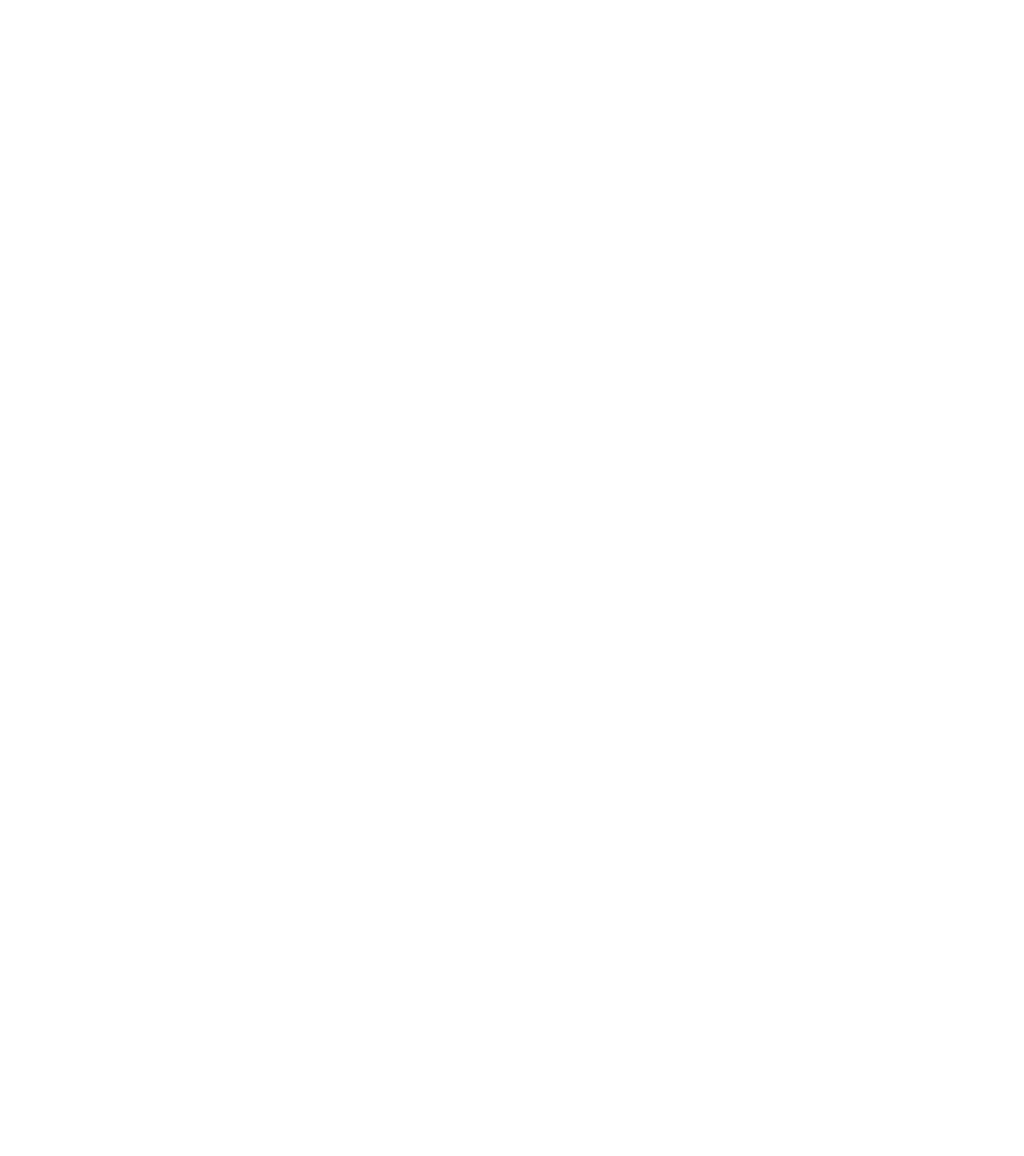
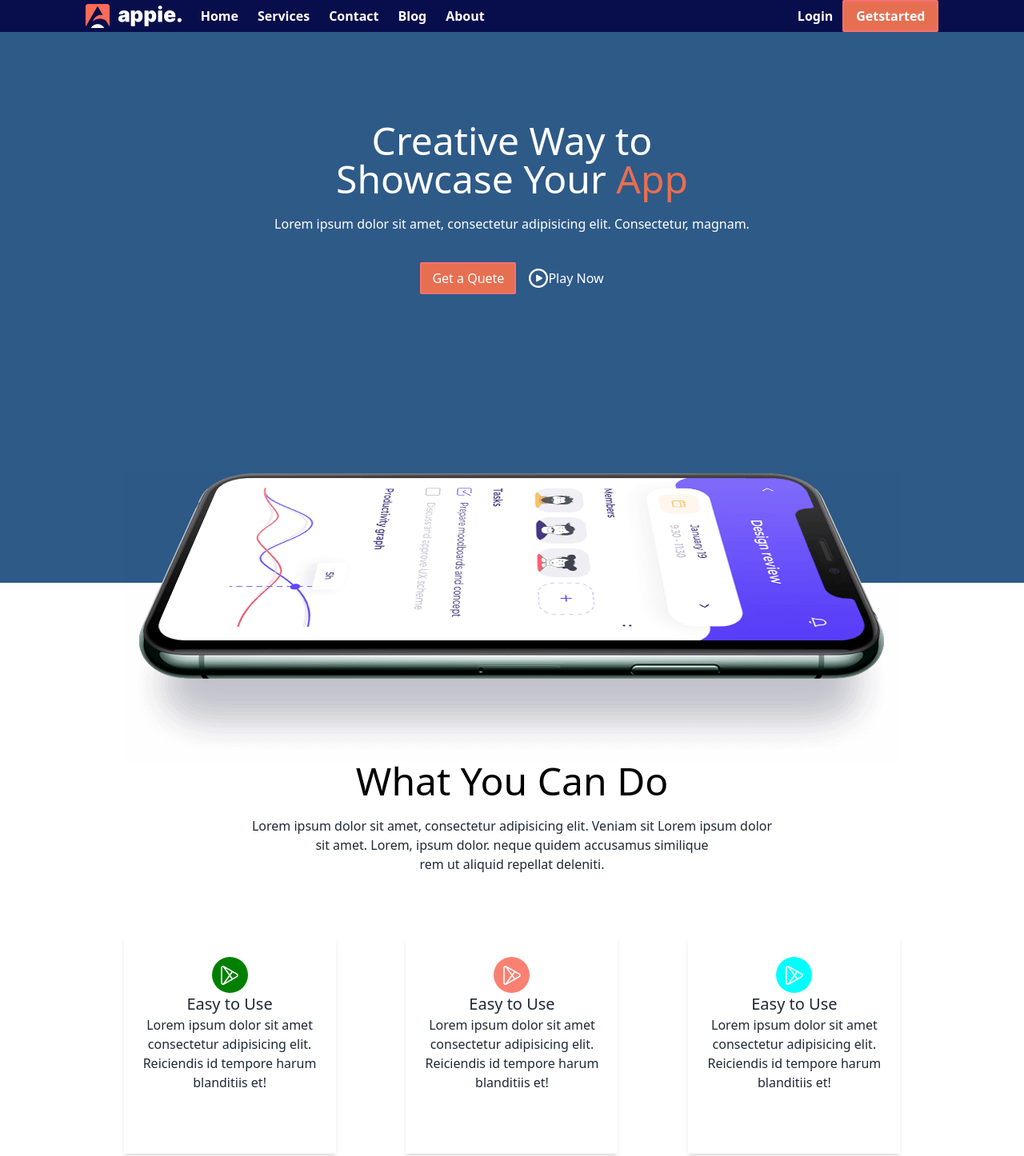
Before and after one commit to robs360/tailwind-project, a plain HTML site: page index.html in a window 1280 px wide. Shown: the top 1446 px of the page at 80% size. Before the commit the page ends 800 px from the top, so only its background shows below. Drawn offline with nearby package versions, Linux system fonts and the light colour scheme.

Commit message:
git project have done

```diff
--- a/index.html
+++ b/index.html
@@ -9,7 +9,107 @@
 </head>
 
 <body>
+    <header class="w-full bg-[#2E5A88] min-h-[400px]">
 
+        <nav class="w-full mx-auto bg-[#080E4B]">
+
+            <div class="w-10/12 flex justify-between mx-auto">
+
+                <div class="hidden lg:flex text-[white] space-x-6 items-center font-bold">
+                    <img src="tailwindConceptual_01/assets/logo-3.png" alt="">
+                    <a href="#Home">Home</a>
+                    <a href="#Home">Services</a>
+                    <a href="#Home">Contact</a>
+                    <a href="#Home">Blog</a>
+                    <a href="#Home">About</a>
+                </div>
+
+
+                <div class="flex space-x-3 font-bold">
+                    <button class="text-[white]">Login</button>
+                    <button
+                        class="w-[120px] h-[40px] bg-[#E76F51] rounded-sm text-[white] border-2 border-red-400 hover:bg-[#080E4B] duration-300">
+                        Getstarted</button>
+                </div>
+
+                <div class="flex items-center lg:hidden">
+                    <img src="tailwindConceptual_01/assets/more.png" alt="" class="w-[29px] h-[24px]">
+                </div>
+            </div>
+
+        </nav>
+
+        <div>
+            <h1 class="text-3xl md:text-5xl text-[white] text-center mt-28">
+
+                Creative Way to <br> Showcase Your
+
+                <span class="text-[#E76F51]">App</span>
+            </h1>
+
+            <p class="text-center text-[white] mt-5">Lorem ipsum dolor sit amet,
+                consectetur adipisicing elit. Consectetur, magnam.</p>
+
+            <div class="flex w-full justify-center mt-9 space-x-4">
+
+                <button
+                    class="w-[120px] h-[40px] bg-[#E76F51] rounded-sm text-[white] border-2 border-red-400 hover:bg-[#080E4B] duration-300">
+                    Get a Quete</button>
+                <button class="text-[white] flex items-center ">
+                    <img src="tailwindConceptual_01/assets/play-button.png" alt="">
+                    Play Now</button>
+            </div>
+        </div>
+
+        <div class="w-full flex justify-center">
+            <img src="tailwindConceptual_01/assets/hero-thumb-4.png" alt="" class="translate-y-28 md:translate-y-56">
+        </div>
+
+    </header>
+
+
+    <main>
+        <h1 class="text-3xl md:text-5xl text-[black] text-center mt-56">What You Can Do</h1>
+        <p class="text-center text-base mt-5 mb-20">Lorem ipsum dolor sit amet, consectetur adipisicing elit. Veniam sit
+            Lorem ipsum dolor <br> sit amet. Lorem, ipsum dolor. neque quidem accusamus similique <br> rem ut aliquid
+            repellat deleniti.</p>
+        <div class="w-10/12 mx-auto flex justify-evenly flex-wrap gap-[40px]">
+            <div class="w-[265px] h-[270px]  bg-[#FFF] box shadow-md ..">
+                <div class="bg-[green] w-[45px] h-[45px] flex justify-center items-center mx-auto mt-6 rounded-[50%]">
+                    <img src="tailwindConceptual_01/assets/play-store.png" alt="">
+                </div>
+
+                <h1 class="text-xl text-center">Easy to Use</h1>
+                <p class="text-center">Lorem ipsum dolor sit amet consectetur adipisicing elit. Reiciendis id tempore harum blanditiis et!</p>
+            </div>
+            <div class="w-[265px] h-[270px]  bg-[#FFF] shadow-md ..">
+                <div class="bg-[salmon] w-[45px] h-[45px] flex justify-center items-center mx-auto mt-6 rounded-[50%]">
+                    <img src="tailwindConceptual_01/assets/play-store.png" alt="">
+                </div>
+                <h1 class="text-xl text-center">Easy to Use</h1>
+                <p class="text-center">Lorem ipsum dolor sit amet consectetur adipisicing elit. Reiciendis id tempore harum blanditiis et!</p>
+            </div>
+
+            <div class="w-[265px] h-[270px]  bg-[#FFF] shadow-md ..">
+                <div class="bg-[aqua] w-[45px] h-[45px] flex justify-center items-center mx-auto mt-6 rounded-[50%]">
+                    <img src="tailwindConceptual_01/assets/play-store.png" alt="">
+                </div>
+
+                <h1 class="text-xl text-center">Easy to Use</h1>
+                <p class="text-center" >Lorem ipsum dolor sit amet consectetur adipisicing elit. Reiciendis id tempore harum blanditiis et!</p>
+            </div>
+
+            <div class="w-[265px] h-[270px]  bg-[#FFF] shadow-md ..">
+                <div class="bg-[skyblue] w-[45px] h-[45px] flex justify-center items-center mx-auto mt-6 rounded-[50%]">
+                    <img src="tailwindConceptual_01/assets/play-store.png" alt="">
+                </div>
+
+                <h1 class="text-xl text-center">Easy to Use</h1>
+                <p class="text-center">Lorem ipsum dolor sit amet consectetur adipisicing elit. Reiciendis id tempore harum blanditiis et!</p>
+            </div>
+
+        </div>
+    </main>
 </body>
 
 </html>
```
Also changed, not shown: tailwindConceptual_01/index.html (added, +15 -0 lines).
